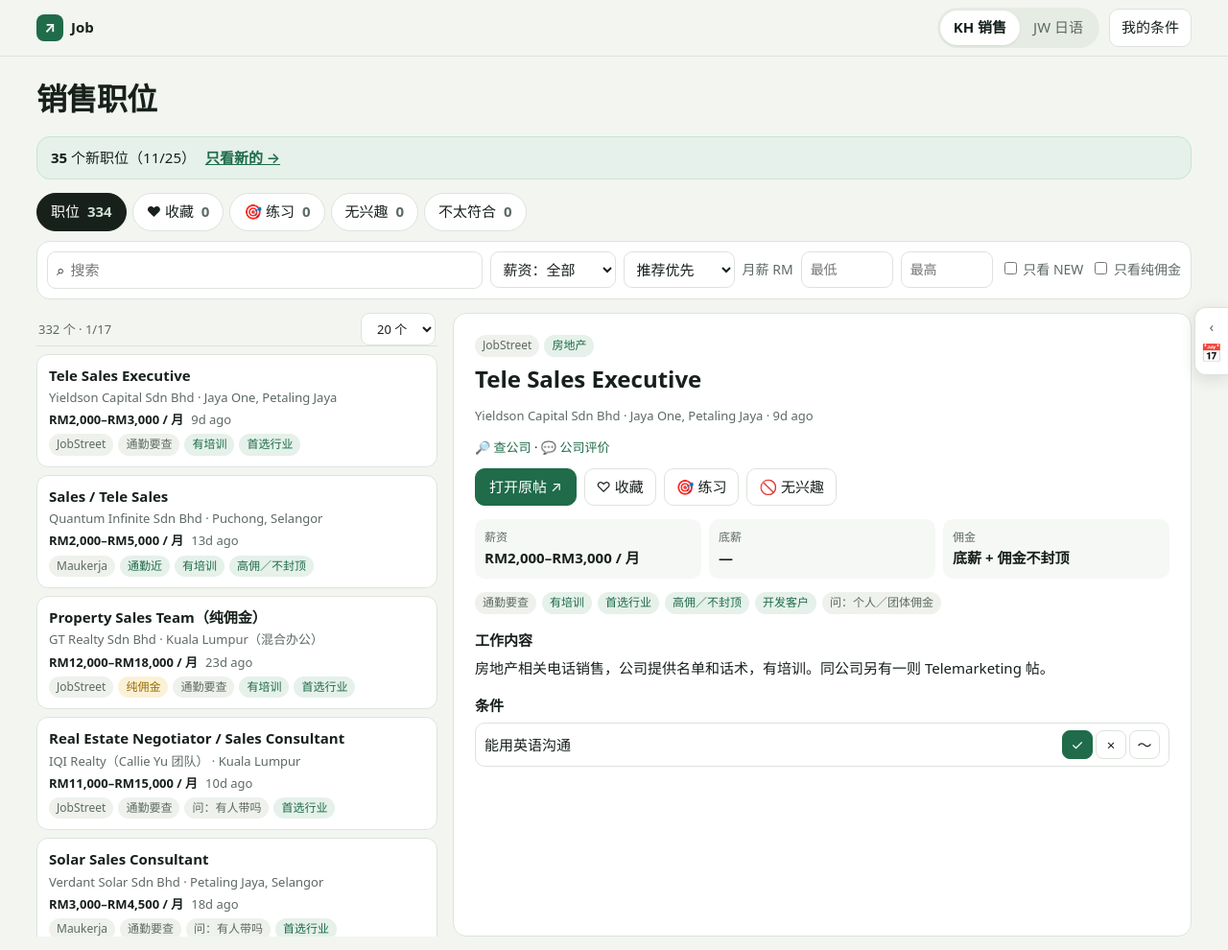
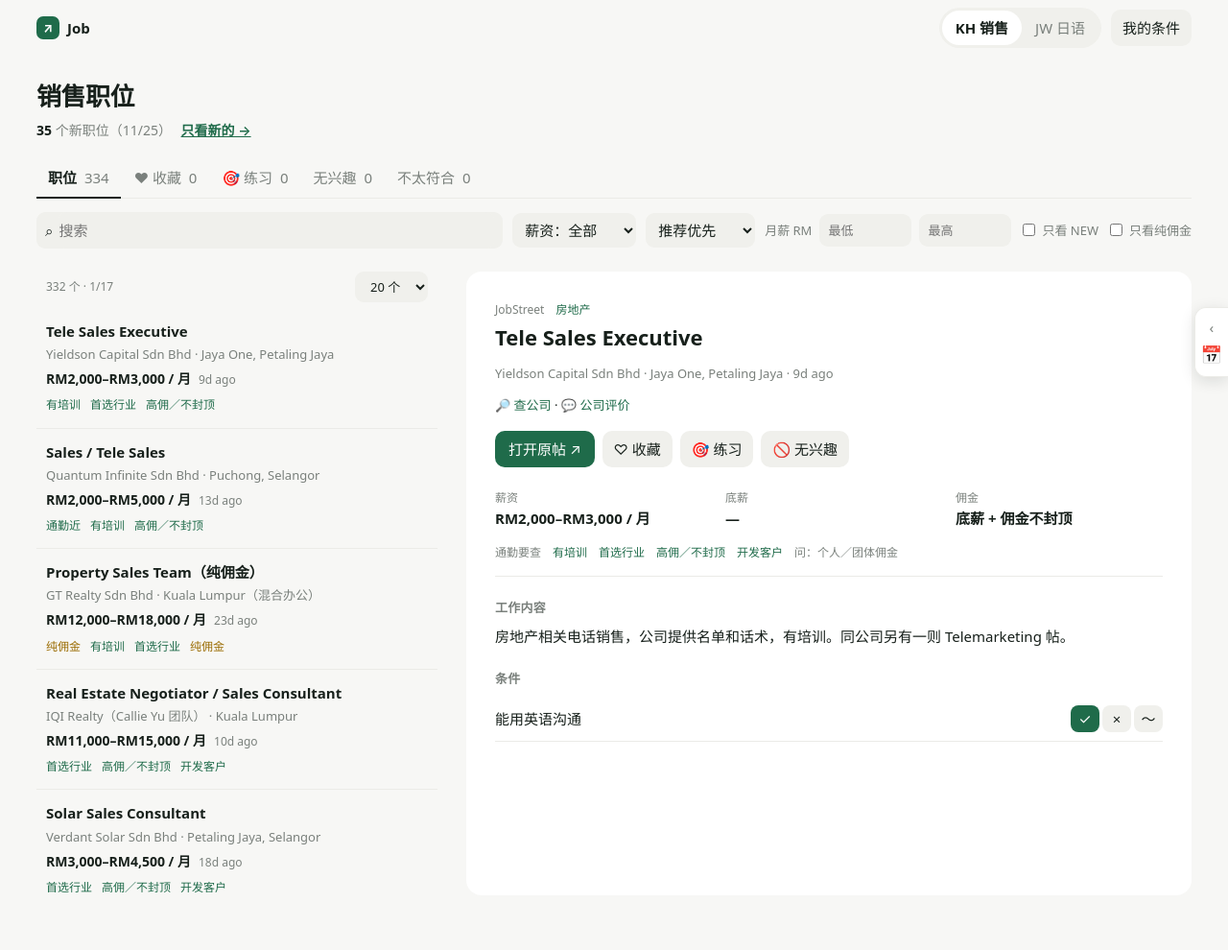
Before and after one commit to BonzkBonzk/selangor-sales-jobs, a plain HTML site: page index.html in a window 1280 px wide. Shown: the whole page at 96% size. Drawn offline with Linux system fonts and the light colour scheme.

Commit message:
样式精简：去掉大部分边框和底色、增加留白、列表改成分隔线、标签改成彩色小字；列表不再显示来源
Co-Authored-By: Claude Opus 5.5 <noreply@anthropic.com>
Claude-Session: https://claude.ai/code/session_01AFi78UakFZCY6dMisfebk2

```diff
--- a/app.js
+++ b/app.js
@@ -305,9 +305,9 @@
         <span class="row1">${isNew ? '<em class="new">NEW</em>' : ''}${p.fav[j.url] ? '<em class="heart">❤</em>' : ''}${p.prac[j.url] ? '<em class="prac">🎯</em>' : ''}<strong>${esc(j.title)}</strong></span>
         <span class="co">${esc(j.company)} · ${esc(j.location || '')}</span>
         <span class="row3"><b${j.salary ? '' : ' class="nopay"'}>${esc(j.salary || (j.commission ? '没写底薪' : '没写薪资'))}</b><i>${esc(when(j))}</i></span>
-        <span class="tags">${tab === 'hidden' ? required(j).filter(x => fit(x) === 'no').map(x => chip('× ' + x.label.slice(0, 18), 'warn')).join('') : ''}${chip(j.source)}${j.commissionType === 'only' ? chip('纯佣金','gold') : ''}${st ? chip(st + ((tab === 'fav' || tab === 'prac') && p[tab][j.url]?.appliedAt && st !== '想申请' ? ' · ' + fmtD(p[tab][j.url].appliedAt) + ' 申请' : ''),'green') : ''}${expired ? chip('已超过 30 天','warn') : ''}${tab === 'list' ? r.tags.slice(0,3).map(t => chip(t[0], t[1])).join('') : ''}</span>
+        <span class="tags">${tab === 'hidden' ? required(j).filter(x => fit(x) === 'no').map(x => chip('× ' + x.label.slice(0, 18), 'warn')).join('') : ''}${j.commissionType === 'only' ? chip('纯佣金','gold') : ''}${st ? chip(st + ((tab === 'fav' || tab === 'prac') && p[tab][j.url]?.appliedAt && st !== '想申请' ? ' · ' + fmtD(p[tab][j.url].appliedAt) + ' 申请' : ''),'green') : ''}${expired ? chip('已超过 30 天','warn') : ''}${tab === 'list' ? r.tags.filter(t => t[1]).slice(0,3).map(t => chip(t[0], t[1])).join('') : ''}</span>
       </button>`;
-    }).join('') : `<p class="empty">${tab === 'fav' ? '还没有收藏。点职位右边的 ❤ 收藏。' : tab === 'prac' ? '还没有练习的职位。<br>想把某个职位的面试当练习，就在职位右边点「🎯 练习」。和收藏一样可以记已申请、面试中和备注，超过 30 天也会保留。' : tab === 'ni' ? '没有标记无兴趣的职位。' : tab === 'hidden' ? '目前没有职位被移到这里。<br>在「我的条件」把做不到的条件标 ×（例如「日语母语级」「有效汽车驾照」），必需条件里 × 超过 20% 的职位就会自动移到这里，不会删掉。<br><button class="primary" id="go-set">打开我的条件</button>' : '没有符合筛选的职位，试试放宽地区或薪资。'}</p>`) + pagerBot;
+    }).join('') : `<p class="empty">${tab === 'fav' ? '还没有收藏' : tab === 'prac' ? '还没有练习' : tab === 'ni' ? '没有' : tab === 'hidden' ? '没有<br><button class="primary" id="go-set">我的条件</button>' : '没有符合的职位'}</p>`) + pagerBot;
     $('list').querySelectorAll('.f-per').forEach(el => el.onchange = () => { P().f.per = +el.value; page = 0; save(); render(); });
     $('list').querySelectorAll('[data-pg]').forEach(b => b.onclick = () => {
       page += +b.dataset.pg; selected = ''; render();
--- a/index.html
+++ b/index.html
@@ -6,8 +6,8 @@
 <meta name="robots" content="noindex">
 <meta name="theme-color" content="#f3f5f1">
 <title>Job</title>
-<link rel="stylesheet" href="style.css?v=20261126c">
-<script defer src="app.js?v=20261126c"></script>
+<link rel="stylesheet" href="style.css?v=20261126d">
+<script defer src="app.js?v=20261126d"></script>
 </head>
 <body>
 <header class="top"><div class="shell top-inner">
--- a/style.css
+++ b/style.css
@@ -138,3 +138,65 @@ dialog::backdrop{background:rgba(20,28,24,.4)}
 .paysplit{margin:10px 2px 4px;padding:8px 12px;border-radius:var(--r);background:#f4f1ea;color:var(--mute);font-size:13px;font-weight:600}
 .row3 b.nopay{color:var(--mute);font-weight:600}
 .colinks{margin:4px 0 0;font-size:13px}.colinks a{color:var(--brand);text-decoration:none}.colinks a:hover{text-decoration:underline}
+
+/* ===== 2026-11-26 精简样式：少边框、多留白、层次清楚 ===== */
+:root{--bg:#f7f7f5;--line:#ebebe7;--mute:#7a807c;--soft:#f0f0ec}
+body{font-size:15px;line-height:1.6}
+.top{background:rgba(247,247,245,.94);border-bottom:0}
+.brand-mark{width:24px;height:24px;border-radius:7px;font-size:13px}
+.seg{background:var(--soft)}
+.seg button.on{box-shadow:none}
+.flat{border:0;background:var(--soft)}
+.intro{padding:28px 0 6px}
+h1{font-size:26px;font-weight:650;margin:0}
+.meta{font-size:12px}
+.news{background:none;border:0;padding:0;margin:4px 0 0;font-size:14px;color:var(--mute)}
+.news b{color:var(--ink)}
+.tabs{gap:2px;margin:18px 0 8px;border-bottom:1px solid var(--line)}
+.tabs button{border:0;background:none;border-radius:0;padding:8px 12px;color:var(--mute);border-bottom:2px solid transparent;margin-bottom:-1px}
+.tabs button b{font-weight:400}
+.tabs button[aria-selected=true]{background:none;color:var(--ink);font-weight:600;border-bottom-color:var(--ink)}
+.tabs button[aria-selected=true] b{color:var(--mute)}
+.filters{background:none;border:0;padding:6px 0;gap:10px}
+.filters select,.filters input,.search{border:0;background:var(--soft);border-radius:9px}
+.pay{font-size:13px}
+.pay label{display:flex;align-items:center;gap:4px}
+.split{gap:28px;margin:18px 0 40px}
+.list{gap:0}
+.item{background:none;border:0;border-bottom:1px solid var(--line);border-radius:0;padding:14px 10px;gap:4px}
+.item:hover{background:#fff;border-color:var(--line)}
+.item.sel{background:#fff;border-color:var(--line);box-shadow:inset 3px 0 0 var(--brand);border-radius:0}
+.row1 strong{font-size:15px;font-weight:600}
+.co{font-size:13px}
+.row3{font-size:14px;align-items:baseline}
+.row3 b{font-weight:600}
+.row3 i{font-size:12px}
+.new{background:none;color:var(--brand);padding:0;font-size:11px;letter-spacing:.04em}
+.tags{gap:10px;margin-top:2px}
+.chip{background:none!important;padding:0;font-size:12px;color:var(--mute)}
+.chip.green,.chip.good{color:var(--brand)}
+.chip.gold{color:var(--gold)}
+.chip.warn{color:var(--warn)}
+.detail{border:0;border-radius:16px;padding:28px 30px}
+.detail h2{font-size:22px;font-weight:650;margin:6px 0 4px}
+.detail .d-head .tags{gap:12px}
+.actions{gap:8px;margin:16px 0 6px}
+.actions button,.actions select{border:0;background:var(--soft)}
+.actions .primary{border:0}
+.actions button.on{background:#fbecef;border:0}
+.actions button.on.prac{background:#eef3fb;border:0}
+.money{gap:24px;margin:22px 0 14px}
+.money div{background:none;padding:0}
+.money b{font-weight:600}
+.why{gap:12px;margin:0 0 6px;padding-bottom:14px;border-bottom:1px solid var(--line)}
+.detail h3{font-size:13px;font-weight:600;color:var(--mute);margin:22px 0 8px;letter-spacing:.02em}
+.reqs{gap:0}
+.reqs li{border:0;border-bottom:1px solid var(--line);border-radius:0;padding:9px 0}
+.tri button{border:0;background:var(--soft);width:30px;height:28px}
+.paysplit{background:none;border-top:1px solid var(--line);border-radius:0;margin:18px 0 0;padding:14px 10px 4px;font-size:12px;font-weight:500}
+.pager.top{padding:0 10px 6px;font-size:12px}
+.pager button,.pager select{border:0;background:var(--soft)}
+.colinks{font-size:13px;margin-top:2px}
+.panel{border:0}
+.log li{border:0;background:var(--soft)}
+@media (max-width:860px){.detail{border-radius:0;padding:0 16px 40px}.split{gap:0}}
```
